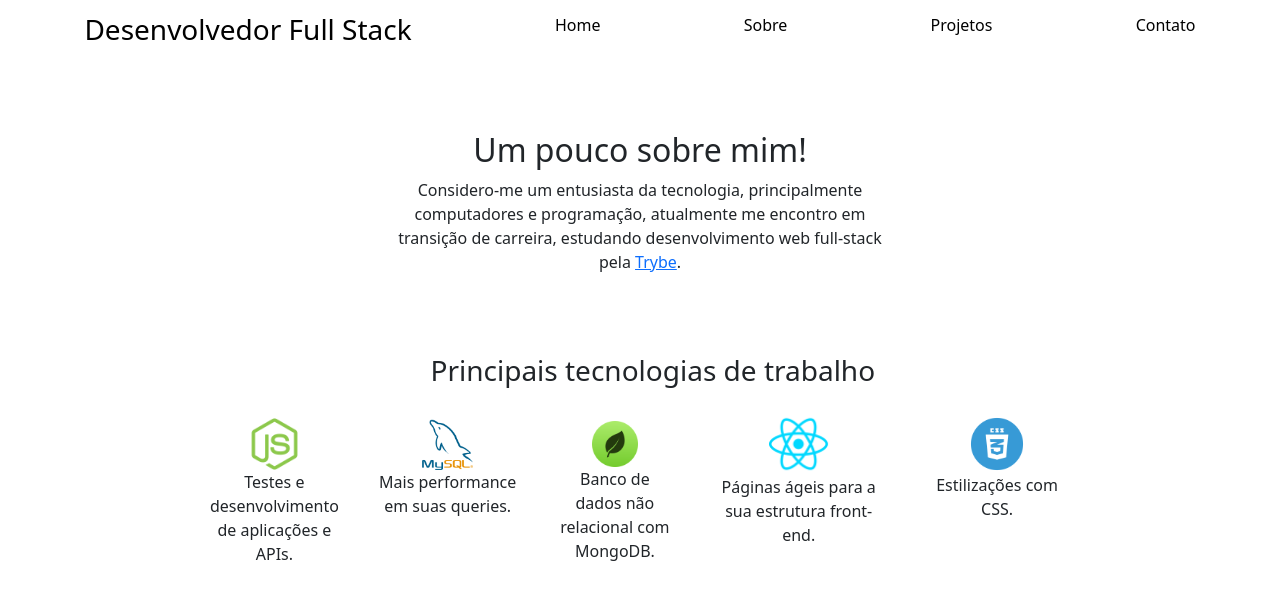
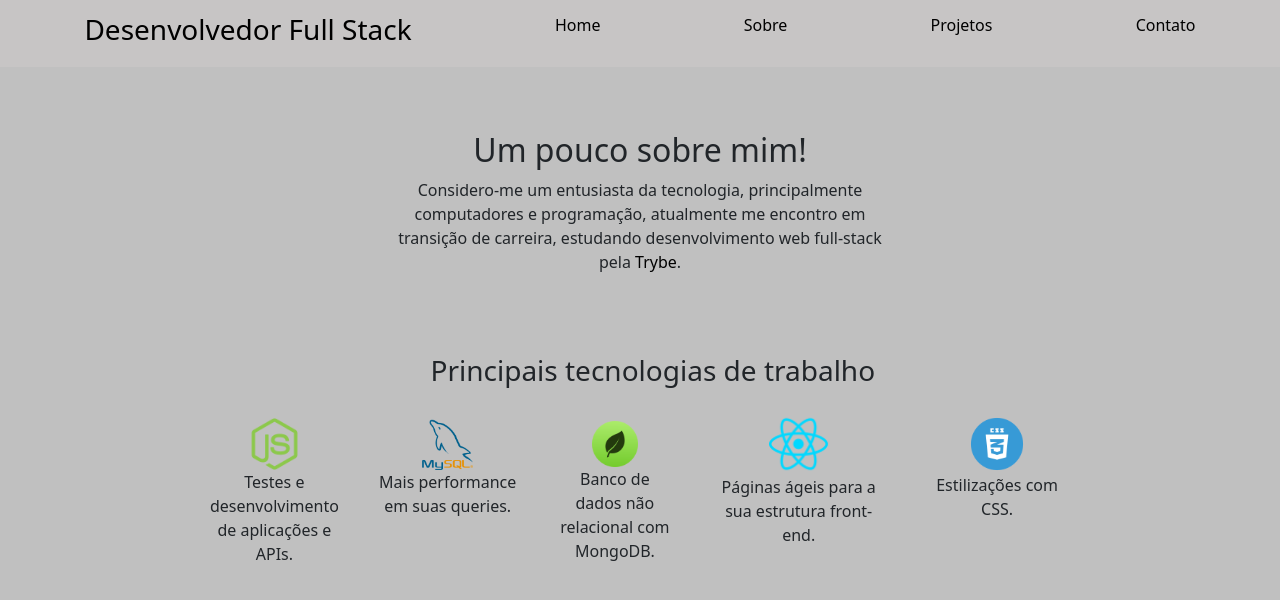
Before and after one commit to Tarcisio-Menezes/me, a React (Create React App) app in the folder portfolio-dev/: page /tarcisio-menezes/sobre in a window 1280 px wide. Shown: the top 600 px of the page. Built offline with nearby package versions, Linux system fonts and the light colour scheme.

Commit message:
altera favicon

```diff
--- a/portfolio-dev/public/index.html
+++ b/portfolio-dev/public/index.html
@@ -24,7 +24,7 @@
       work correctly both with client-side routing and a non-root public URL.
       Learn how to configure a non-root public URL by running `npm run build`.
     -->
-    <title>React App</title>
+    <title>Tarcísio Menezes - Dev</title>
   </head>
   <body>
     <noscript>You need to enable JavaScript to run this app.</noscript>
--- a/portfolio-dev/src/App.js
+++ b/portfolio-dev/src/App.js
@@ -6,6 +6,7 @@ import Projetos from './pages/Projetos';
 import Contato from './pages/Contato';
 import ErrorPage from './pages/ErrorPage';
 import 'bootstrap/dist/css/bootstrap.min.css';
+import './css/app.css';
 
 function App() {
   return (
--- /dev/null
+++ b/portfolio-dev/src/css/app.css
@@ -0,0 +1,3 @@
+body {
+  background-color: rgb(192, 192, 192);
+}
--- a/portfolio-dev/src/css/contato.css
+++ b/portfolio-dev/src/css/contato.css
@@ -19,6 +19,12 @@ div.contactTitle h1 {
 section.contactLogos {
   margin-left: 47%;
   margin-top: 3%;
+}
+
+section.contactLogos img:hover {
+  -webkit-transform: scale(1.3);
+  -ms-transform: scale(1.3);
+  transform: scale(1.3);
 }
 
 section.contactButton {
--- a/portfolio-dev/src/css/home.css
+++ b/portfolio-dev/src/css/home.css
@@ -34,6 +34,10 @@ footer.homeFooter {
   }
 
   .home h1 {
-    margin-top: 6%;
+    margin-top: 22%;
+  }
+
+  .home .paragraphHome {
+    width: 55%;
   }
 }
--- a/portfolio-dev/src/css/nav.css
+++ b/portfolio-dev/src/css/nav.css
@@ -1,8 +1,14 @@
 section.navigator {
   color:rgb(0, 0, 0);
   display: flex;
+  opacity: 70%;
   padding: 1%;
   justify-content: space-around;
+}
+
+section.navigator:hover {
+  background-color: rgb(199, 197, 197);
+  opacity: 100%;
 }
 
 section.navigator a {
--- a/portfolio-dev/src/css/projetos.css
+++ b/portfolio-dev/src/css/projetos.css
@@ -27,8 +27,8 @@
 }
 
 aside {
-  margin-left: 0%;
-  margin-right: 0%;
+  margin-left: 0;
+  margin-right: 0;
 }
 
 article {
--- a/portfolio-dev/src/css/sobre.css
+++ b/portfolio-dev/src/css/sobre.css
@@ -1,6 +1,12 @@
 .about {
   display: flex;
   flex-direction: column;
+  text-decoration: none;
+}
+
+.about a {
+  color: rgb(0, 0, 0);
+  text-decoration: none;
 }
 
 .about h2 {
@@ -24,6 +30,12 @@
   margin: 1% 3% 1%;
   width: 70%;
   text-align: center;
+}
+
+.techs img:hover {
+  -webkit-transform: scale(1.3);
+  -ms-transform: scale(1.3);
+  transform: scale(1.3);
 }
 
 .techs div {
--- a/portfolio-dev/src/index.css
+++ /dev/null
@@ -1,13 +0,0 @@
-body {
-  margin: 0;
-  font-family: -apple-system, BlinkMacSystemFont, 'Segoe UI', 'Roboto', 'Oxygen',
-    'Ubuntu', 'Cantarell', 'Fira Sans', 'Droid Sans', 'Helvetica Neue',
-    sans-serif;
-  -webkit-font-smoothing: antialiased;
-  -moz-osx-font-smoothing: grayscale;
-}
-
-code {
-  font-family: source-code-pro, Menlo, Monaco, Consolas, 'Courier New',
-    monospace;
-}
--- a/portfolio-dev/src/index.js
+++ b/portfolio-dev/src/index.js
@@ -1,7 +1,6 @@
 import React from 'react';
 import ReactDOM from 'react-dom';
 import { BrowserRouter } from 'react-router-dom';
-import './index.css';
 import App from './App';
 
 ReactDOM.render(
```
Also changed, not shown: 1 other file (tests, documents, lock files or other folders).
